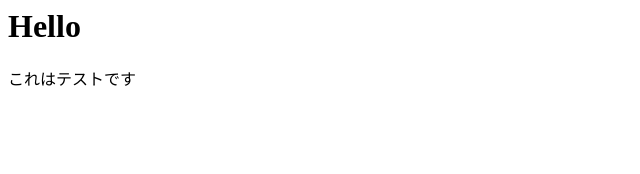
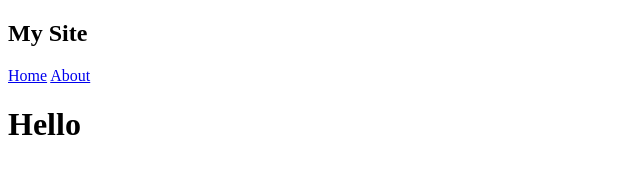
Before and after one commit to tig56/practice-git, a plain HTML site: page index.html in a window 1280 px wide. Shown: the whole page, without its empty margins (0-640 px from the left). Drawn offline with Linux system fonts and the light colour scheme.

Commit message:
header追加

```diff
--- a/index.html
+++ b/index.html
@@ -1,2 +1,19 @@
-<h1>Hello</h1>
-<p>これはテストです</p>
+<!DOCTYPE html>
+<html>
+<head>
+    <title>練習</title>
+</head>
+<body>
+
+    <header>
+        <h2>My Site</h2>
+        <nav>
+            <a href="#">Home</a>
+            <a href="#">About</a>
+        </nav>
+    </header>
+
+    <h1>Hello</h1>
+
+</body>
+</html>
```
